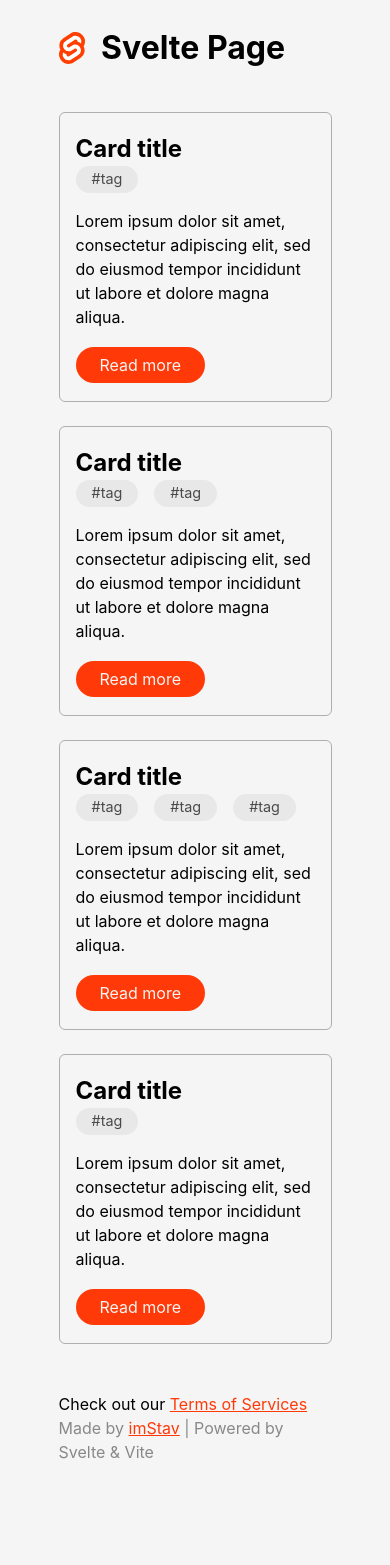
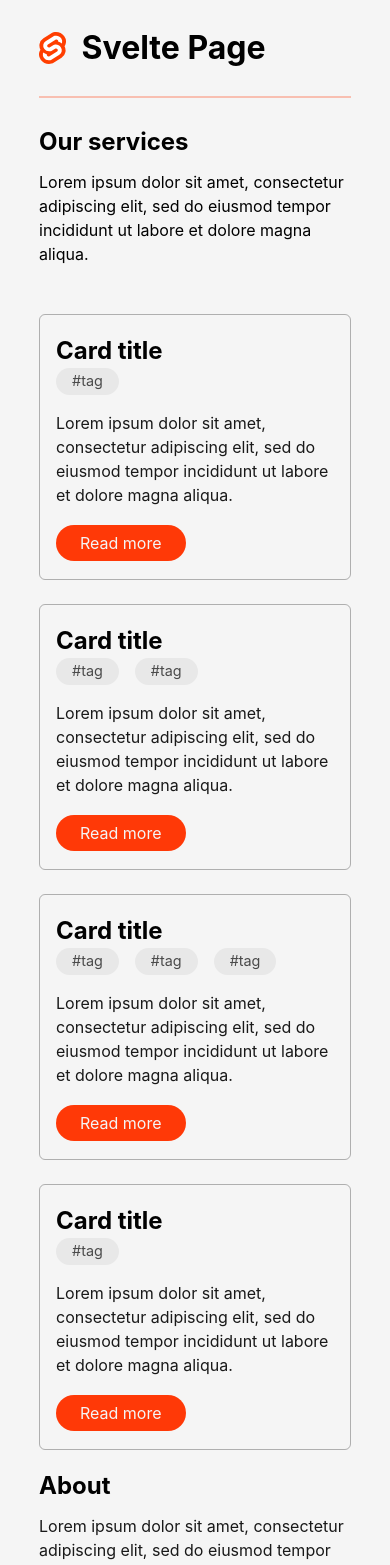
Before and after one commit to imStav/svelte-page, a Svelte app: page / in a window 390 px wide. Shown: the top 1565 px of the page. Before the commit the page ends 1496 px from the top, so only its background shows below. Built offline with nearby package versions, Linux system fonts and the light colour scheme.

Commit message:
New components available!
Created: About, Paragraph, Block components.
Actually very basic.
Working on layouts possibilities, responsivness, etc.

```diff
--- a/src/App.svelte
+++ b/src/App.svelte
@@ -1,6 +1,9 @@
 <script>
   import svelteLogo from './assets/svelte.svg'
   import Card from './lib/Card.svelte'
+  import About from './lib/About.svelte'
+  import Block from './lib/Block.svelte'
+  import Paragraph from './lib/Paragraph.svelte';
 
   let link = 'https://github.com/'
   let githubProfile = 'https://github.com/imStav'
@@ -14,11 +17,21 @@
   }
 </script>
 
-<main class="border">
+<main>
   <div class="header">
     <img src={svelteLogo} alt="Svelte Page logo">
     <h1 class="heading">Svelte Page</h1>
   </div>
+
+  <hr>
+
+  <section>
+    <h2>Our services</h2>
+
+    <Paragraph
+      text={'Lorem ipsum dolor sit amet, consectetur adipiscing elit, sed do eiusmod tempor incididunt ut labore et dolore magna aliqua.'}
+    />
+  </section>
 
   <div class="grid">
     <!-- Spread props method -->
@@ -44,8 +57,25 @@
       text={'Lorem ipsum dolor sit amet, consectetur adipiscing elit, sed do eiusmod tempor incididunt ut labore et dolore magna aliqua.'}
       src={'https://github.com/'}
     />
+
+    <!--
+      You can move the About component away
+      and create a dedicated block / section
+    -->
+    <About
+       title={'About'}
+       text={'Lorem ipsum dolor sit amet, consectetur adipiscing elit, sed do eiusmod tempor incididunt ut labore et dolore magna aliqua. Lorem ipsum dolor sit amet, consectetur adipiscing elit, sed do eiusmod tempor incididunt ut labore et dolore magna aliqua.'}
+    />
+
+    <Block />
+    <Block />
+
+    <Paragraph
+      text={'Lorem ipsum dolor sit amet, consectetur adipiscing elit, sed do eiusmod tempor incididunt ut labore et dolore magna aliqua.'}
+    />
   </div>
 
+  <div>
     <!-- Replace with your content -->
     <p>
       Check out our <a href={link} rel="noreferrer">Terms of Services</a>
@@ -54,27 +84,30 @@
     <p class="credits">
       Made by <a href={githubProfile}>imStav</a> | Powered by Svelte & Vite
     </p>
+  </div>
 </main>
 
 <style>
   main {
-    max-width: 50%;
+    max-width: 40%;
     margin-inline: auto;
   }
 
+  hr {
+    border: 1px solid #ff390749;
+    margin-bottom: 2rem;
+  }
+
+  section h2 { margin-bottom: 1rem; }
+
   .header {
     display: flex;
-    margin-top: 2rem;
+    margin-block: 2rem;
     place-items: center;
   }
 
-  .header img {
-    filter: saturate(1);
-  }
-
-  .heading {
-    margin-left: 1rem;
-  }
+  .header img { filter: saturate(1); }
+  .heading { margin-left: 1rem; }
 
   .grid {
     display: grid;
@@ -83,25 +116,25 @@
     margin-block: 3rem;
   }
 
-  .credits {
-    color: #888;
+  .credits { color: #888; }
+
+  @media screen and (max-width: 1400px) {
+    main { max-width: 50%; }
   }
 
   @media screen and (max-width: 1200px) {
-    main {
-      max-width: 60%;
-    }
+    main { max-width: 60%; }
   }
 
   @media screen and (max-width: 1000px) {
-    main {
-      max-width: 70%;
+    main { max-width: 70%; }
   }
+
+  @media screen and (max-width: 900px) {
+    main { max-width: 80%; }
   }
 
   @media screen and (max-width: 780px) {
-    .grid {
-      grid-template-columns: repeat(1, 1fr);
-    }
+    .grid { grid-template-columns: repeat(1, 1fr); }
   }
 </style>
--- /dev/null
+++ b/src/lib/About.svelte
@@ -0,0 +1,20 @@
+<script>
+  export let title
+  export let text
+</script>
+
+
+<div class="about">
+    <h2>{title}</h2>
+    <p>{text}</p>
+</div>
+
+<style>
+    .about h2{
+        margin-bottom: 1rem;
+    }
+
+    .about p {
+        filter: opacity(.9);
+    }
+</style>
--- /dev/null
+++ b/src/lib/Block.svelte
@@ -0,0 +1,18 @@
+<div class="block">
+    <!-- This block is just used for illustration / layout purpose -->
+</div>
+
+<style>
+    .block {
+        height: inherit;
+        border-radius: 6px;
+        background-color: #ff390749;
+        border: 1px solid var(--accent-primary);
+    }
+
+    @media screen and (max-width: 780px) {
+        .block {
+            display: none;
+        }
+    }
+  </style>
--- a/src/lib/Card.svelte
+++ b/src/lib/Card.svelte
@@ -28,6 +28,7 @@
   }
 
   .card p {
+    filter: opacity(.9);
     margin-top: 1rem;
     margin-bottom: 1.5rem;
   }
--- /dev/null
+++ b/src/lib/Paragraph.svelte
@@ -0,0 +1,7 @@
+<script>
+    export let text
+</script>
+
+<div>
+    <p>{text}</p>
+</div>
```
Lines whose indentation alone changed are shown as unchanged.
